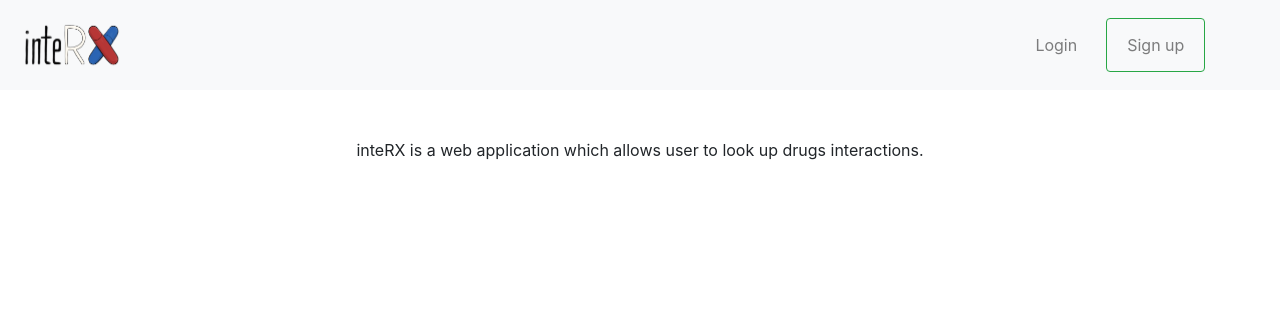
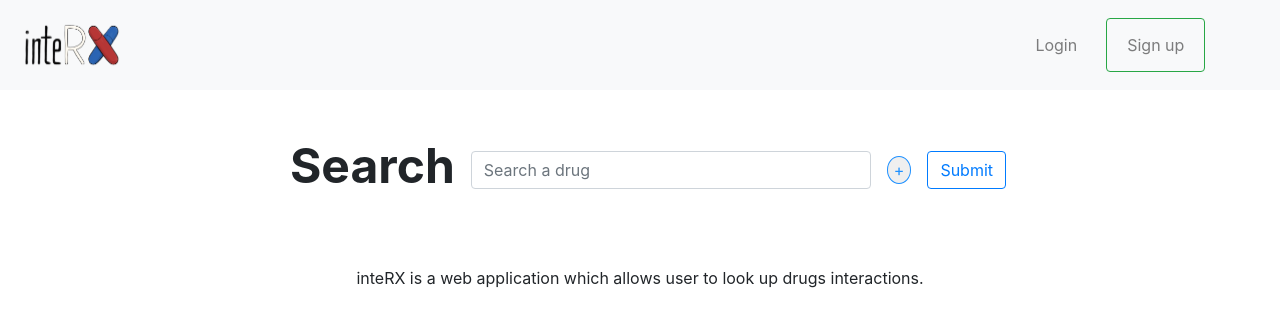
Before and after one commit to shish-kabobs/interx, a React (Create React App) app: page / in a window 1280 px wide. Shown: the top 326 px of the page. Built offline with nearby package versions, Linux system fonts and the light colour scheme; the HTML template or start-up script is replaced by a standard one.

Commit message:
Add search component

```diff
--- a/src/components/search.component.js
+++ b/src/components/search.component.js
@@ -1,10 +1,39 @@
 import React, { Component } from 'react';
+import './search.css';
 
 export default class Search extends Component {
+
+	constructor(props) {
+		super(props);
+		this.addSearchField = this.addSearchField.bind(this);
+	}
+
+	addSearchField() {
+		const newSearch = document.getElementById('new-searches');
+		const form = document.createElement('input');
+		form.required = true;
+		newSearch.appendChild(form);
+	}
+
 	render() {
 		return (
 			<div>
+				<form action="">
+					<div className="form-group search">
+						<label className="search__bar" for="Search1">Search</label>
+						<input
+							type="text"
+							class="form-control"
+							placeholder="Search a drug"
+							style={{ width: '25em' }}
+							required
+						></input>
+						<div id="new-searches"></div>
+						<button className="search__add" onClick={this.addSearchField}>+</button>
+						<button type="submit" class="btn btn-outline-primary">Submit</button>
+					</div>
 
+				</form>
 			</div>
 		);
 	}
--- /dev/null
+++ b/src/components/search.css
@@ -0,0 +1,27 @@
+.search {
+    display: flex;
+    align-items: center;
+    justify-content: center;
+    text-align: center;
+}
+
+.search__bar {
+    font-size: 3rem;
+    font-weight: bold;
+    padding: 1rem;
+}
+
+.search__add {
+    border: 1px solid DodgerBlue; /* Blue background */
+    border-radius: 50%; /* Remove borders */
+    color: dodgerblue; /* White text */
+    margin: 1rem;
+    font-size: 1rem; /* Set a font size */
+}
+
+.search__add:hover {
+    border: none;
+    background: dodgerblue;
+    color: white;
+    transition: background 0.6s ease, color 0.6s ease;
+}
```
Also changed, not shown: 1 other file (tests, documents, lock files or other folders).
